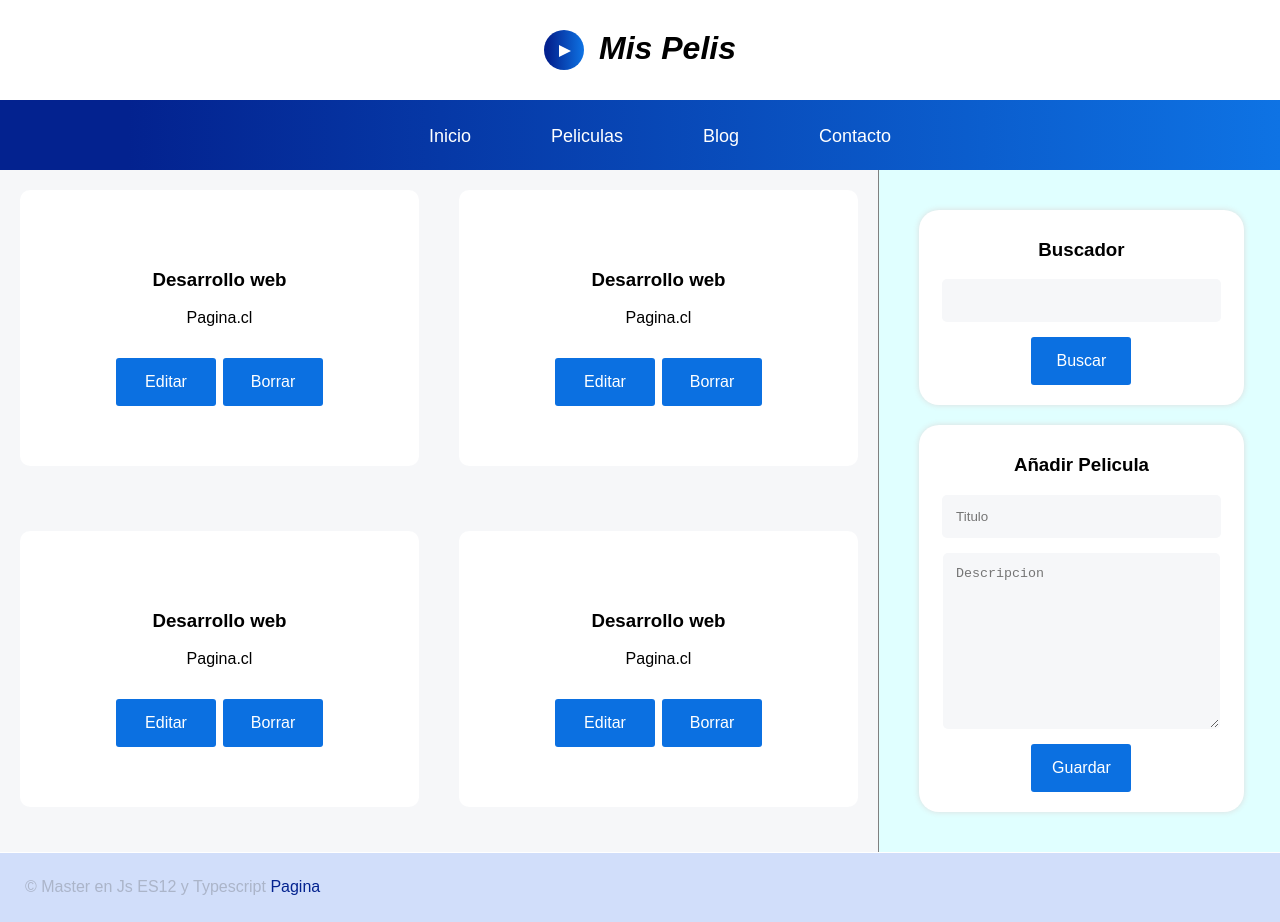
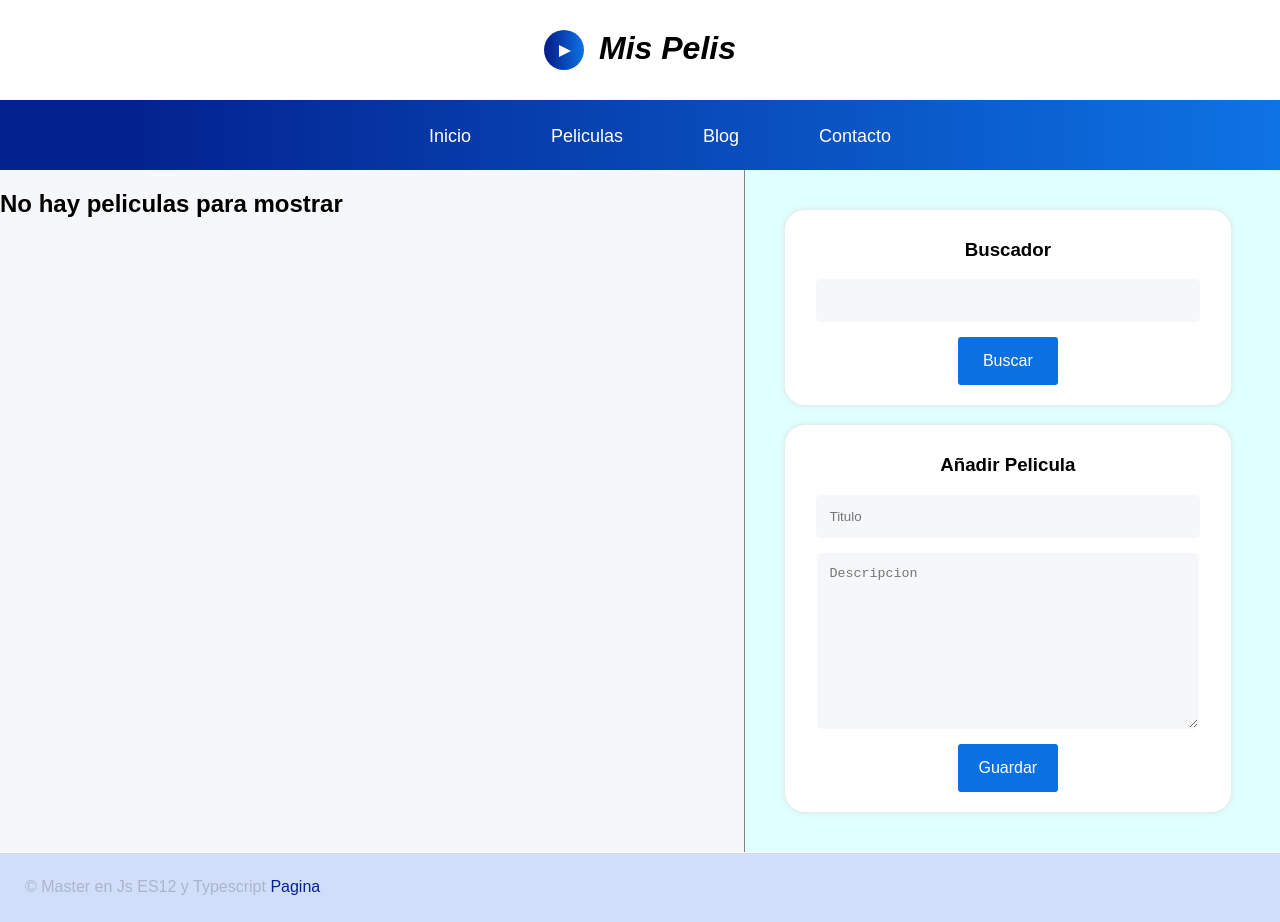
Before and after one commit to Drezeenebe/RC_Proyecto01, a React (Create React App) app: page / in a window 1280 px wide. Built offline with nearby package versions, Linux system fonts and the light colour scheme; the HTML template or start-up script is replaced by a standard one.

Commit message:
79-Inicio Listado Peliculas

```diff
--- a/src/App.js
+++ b/src/App.js
@@ -32,7 +32,9 @@ function App() {
 
 
         {/* Listado de peliculas */}
-        <Listado></Listado>
+        <section className="content">
+          <Listado></Listado>
+        </section>
 
         <aside className="lateral">
 
--- a/src/components/Listado.js
+++ b/src/components/Listado.js
@@ -1,34 +1,33 @@
-import React from 'react'
+import React, { useEffect, useState } from 'react'
 
 export const Listado = () => {
+
+    const [listMovies, setListMovies] = useState([])
+
+    useEffect(() => {
+        getMovies();
+    }, [])
+
+    const getMovies = () => {
+        const movies = JSON.parse(localStorage.getItem('movies'))
+        setListMovies(movies)
+    }
+
     return (
         <>
-        <section className="content">
-            <article className="peli-item">
-                <h3 className="title">Desarrollo web</h3>
-                <p className="description">Pagina.cl</p>
+            {listMovies !=null
+            ?
+            listMovies.map(movie => {
+                return (<article key={movie.id} className="peli-item">
+                    <h3 className="title">{movie.title}</h3>
+                    <p className="description">{movie.descrip}</p>
                     <button className="edit">Editar</button>
                     <button className="delete">Borrar</button>
-            </article>
-            <article className="peli-item">
-                <h3 className="title">Desarrollo web</h3>
-                <p className="description">Pagina.cl</p>
-                <button className="edit">Editar</button>
-                <button className="delete">Borrar</button>
-            </article>
-            <article className="peli-item">
-                <h3 className="title">Desarrollo web</h3>
-                <p className="description">Pagina.cl</p>
-                <button className="edit">Editar</button>
-                <button className="delete">Borrar</button>
-            </article>
-            <article className="peli-item">
-                <h3 className="title">Desarrollo web</h3>
-                <p className="description">Pagina.cl</p>
-                <button className="edit">Editar</button>
-                <button className="delete">Borrar</button>
-            </article>
-        </section>
+                </article>)
+            })
+            :
+            <h2>No hay peliculas para mostrar</h2>
+            }
         </>
     )
 }
```
Lines whose indentation alone changed are shown as unchanged.
